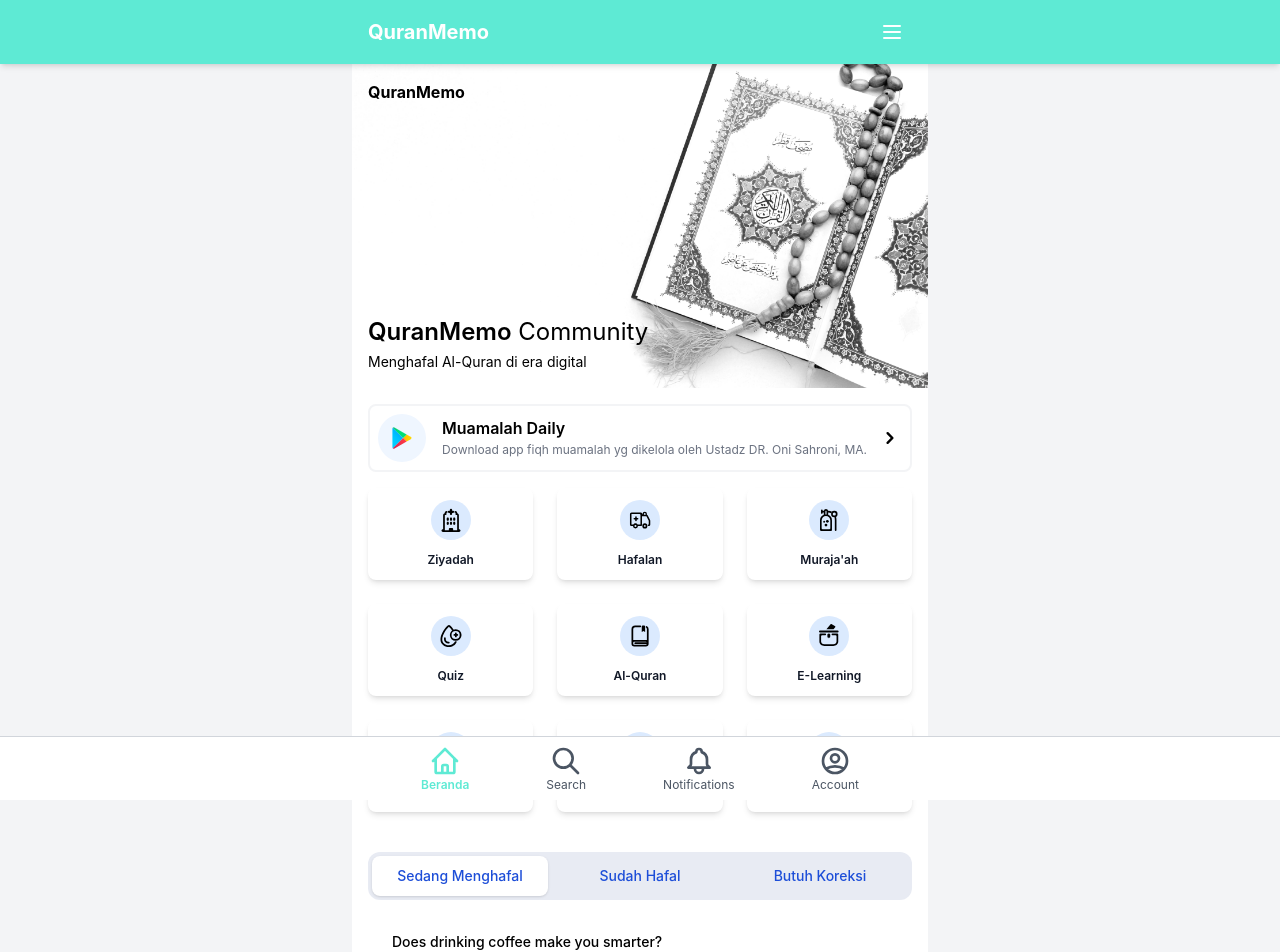
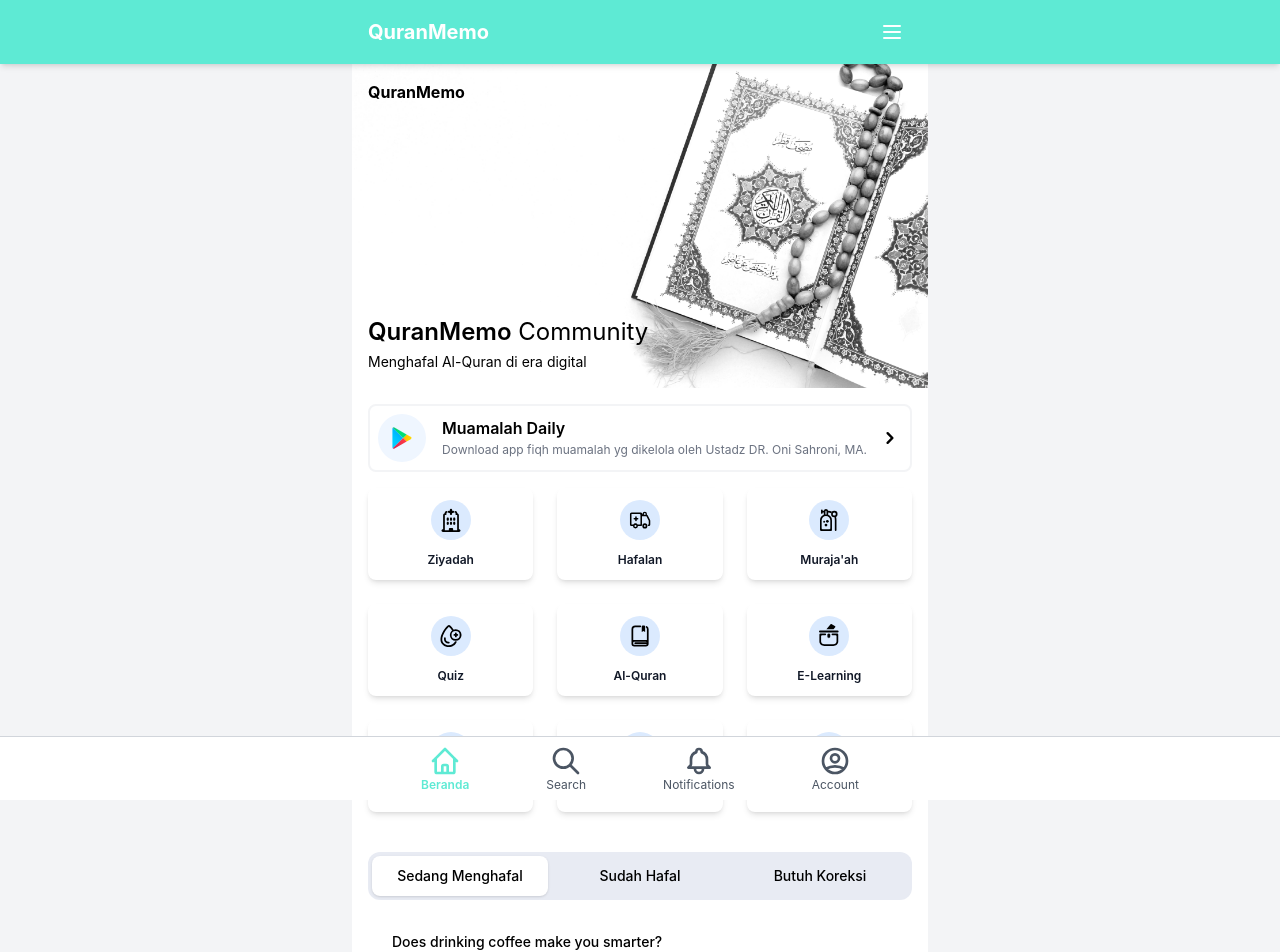
Before and after one commit to rizkianakbar/quran-community, a Next.js app: page / in a window 1280 px wide. Shown: the top 952 px of the page. Built offline with nearby package versions, Linux system fonts and the light colour scheme.

Commit message:
fix: change color

```diff
--- a/components/example.tsx
+++ b/components/example.tsx
@@ -67,11 +67,11 @@
               key={category}
               className={({ selected }) =>
                 classNames(
-                  'w-full py-2.5 text-sm text-black leading-5 font-medium text-blue-700 rounded-lg',
+                  'w-full py-2.5 text-sm text-black leading-5 font-medium rounded-lg',
                   'focus:outline-none focus:ring-2 ring-offset-2 ring-offset-blue-400 ring-white ring-opacity-60',
                   selected
-                    ? 'bg-white shadow'
-                    : 'text-blue-100 hover:bg-white/[0.12] hover:text-white'
+                    ? 'bg-white shadow text-[#5EEAD3]'
+                    : 'text-black hover:bg-white/[0.12] hover:text-[#5EEAD3]'
                 )
               }
             >
```
